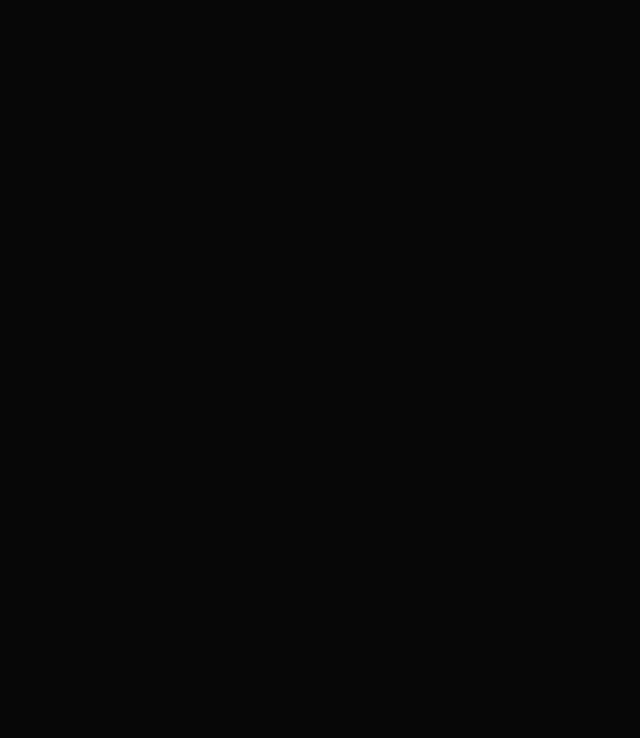
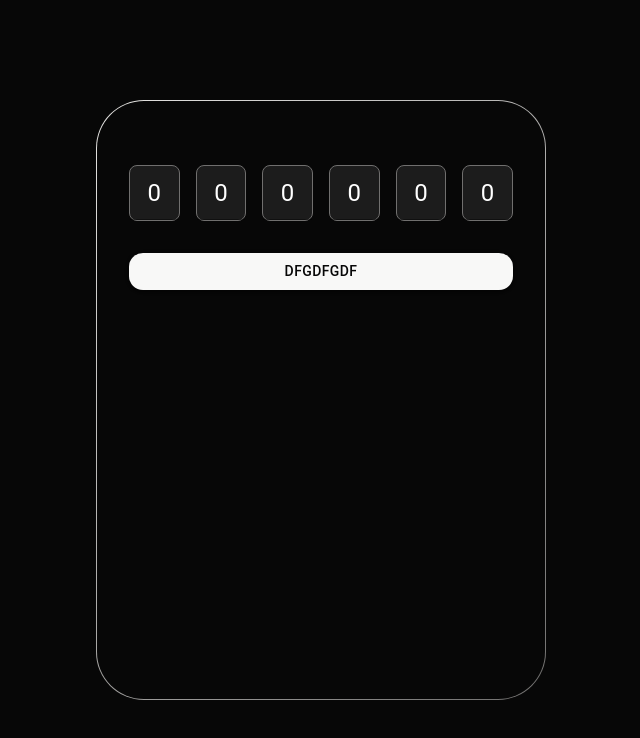
Before and after one commit to BaldrProgrammer/letter, a Next.js app in the folder client/: page /auth/verify-code in a window 1280 px wide. Shown: the top 738 px of the page, without its empty margins (319-959 px from the left). Built offline with nearby package versions, Linux system fonts and the light colour scheme.

Commit message:
habe viel gemacht

```diff
--- a/client/src/app/auth/verify-code/page.tsx
+++ b/client/src/app/auth/verify-code/page.tsx
@@ -1,6 +1,9 @@
+import ModuleAuthVefiryCode from "@/moduls/page/ModuleAuthVefiryCode";
+
 export default function PageVerifyCod() {
     return(
         <>
+            <ModuleAuthVefiryCode/>
         </>
     )
 }
--- a/client/src/components/Forms/MailForm.tsx
+++ b/client/src/components/Forms/MailForm.tsx
@@ -18,7 +18,7 @@ export default function MailForm() {
         if (!email || loading) return;
         const p = await post(email);
         if(p) {
-            navigation.push('/auth/verify-code')
+            navigation.push(`/auth/verify-code?email=${encodeURIComponent(email)}`);
         }
     }
 
--- a/client/src/components/Forms/VerifyCodForm.tsx
+++ b/client/src/components/Forms/VerifyCodForm.tsx
@@ -1,13 +1,45 @@
+'use client'
+
 import {Box, Typography} from "@mui/material";
 import ButtonLetter from "@/components/Buttons/ButtonLertter";
+import InputCode from "@/components/Inputs/InputCode";
+import useVerifyCode from "@/hooks/actions/useVerifyCode";
+import {useEffect, useState} from "react";
+import { useSearchParams } from "next/navigation";
+import {check_code} from "@/types/actions";
 
 export default function VerifyCodForm(){
+
+    const [code, setCode] = useState<number>(0)
+    const {post, error, loading} = useVerifyCode()
+
+    const search = useSearchParams()
+
+
+    const VerifyCode = (code:string) =>{
+        if(code || loading) return
+
+    }
+
     return(
-        <Box>
+        <Box
+            sx={{
+                height: 600,
+                width: 450,
+                borderRadius: 12,
+                padding:4,
+
+                display:'flex',
+                flexDirection: 'column',
+
+                border: '1px solid transparent',
+                background: 'linear-gradient(#070707, #070707) padding-box, linear-gradient(135deg, #E5E4E2, #706f6e) border-box',
+            }}
+        >
             <Typography>
 
             </Typography>
-
+            <InputCode onComplete={VerifyCode} length={6} value={code}/>
             <ButtonLetter>
                 dfgdfgdf
             </ButtonLetter>
--- a/client/src/components/Inputs/InputCode.tsx
+++ b/client/src/components/Inputs/InputCode.tsx
@@ -5,9 +5,10 @@ import { Box, Input } from "@mui/material";
 interface CodeInputProps {
     length?: number;
     onComplete: (code: string) => void;
+    value:number,
 }
 
-export default function InputCode({ length = 4, onComplete }: CodeInputProps) {
+export default function InputCode({ length = 6, onComplete, value }: CodeInputProps) {
     const [code, setCode] = useState<string[]>(new Array(length).fill(""));
     const inputsRef = useRef<HTMLInputElement[]>([]);
 
@@ -44,7 +45,7 @@ export default function InputCode({ length = 4, onComplete }: CodeInputProps) {
                 <Input
                     key={idx}
                     inputRef={(el) => (inputsRef.current[idx] = el)}
-                    value={num}
+                    value={value}
                     onChange={(e) => handleChange(e.target.value, idx)}
                     onKeyDown={(e:any) => handleKeyDown(e, idx)}
                     slotProps={{
--- /dev/null
+++ b/client/src/hooks/actions/useVerifyCode.ts
@@ -0,0 +1,38 @@
+import {useState} from "react";
+import {URL} from "@/constant/const";
+import {check_code} from "@/types/actions";
+
+export default function useVerifyCode() {
+    const [error, setError] = useState(null)
+    const [loading, setLoading] = useState<boolean>(false)
+
+    const post = async (data:check_code) => {
+        setLoading(true)
+        try{
+            const response = await fetch(`${URL}/check_code`, {
+                method:'POST',
+                headers:{
+                    'Content-Type': 'application/json',
+                },
+                body:JSON.stringify({
+                    email:data.email,
+                    code:data.code,
+                    is_login:data.is_Login,
+                })
+            })
+
+            if(!response.ok){
+                throw new Error(`Error: ${response.status}`);
+            }else {
+                setLoading(false)
+                return true
+            }
+        }catch (err:any){
+            setError(err)
+            setLoading(false)
+            return false
+        }
+    }
+
+    return{post, error, loading}
+}
--- a/client/src/moduls/page/ModuleAuthVefiryCode.tsx
+++ b/client/src/moduls/page/ModuleAuthVefiryCode.tsx
@@ -1,9 +1,12 @@
+'use client'
+
 import {Box} from "@mui/material";
+import VerifyCodForm from "@/components/Forms/VerifyCodForm";
 
 export default function ModuleAuthVefiryCode(){
     return(
-        <Box>
-
+        <Box sx={{height:'100vh', display:'flex', justifyContent:'center', alignItems:'center'}}>
+            <VerifyCodForm/>
         </Box>
     )
 }
--- /dev/null
+++ b/client/src/types/actions.ts
@@ -0,0 +1,5 @@
+export interface check_code{
+    email:string,
+    code:number,
+    is_Login:boolean,
+}
```
